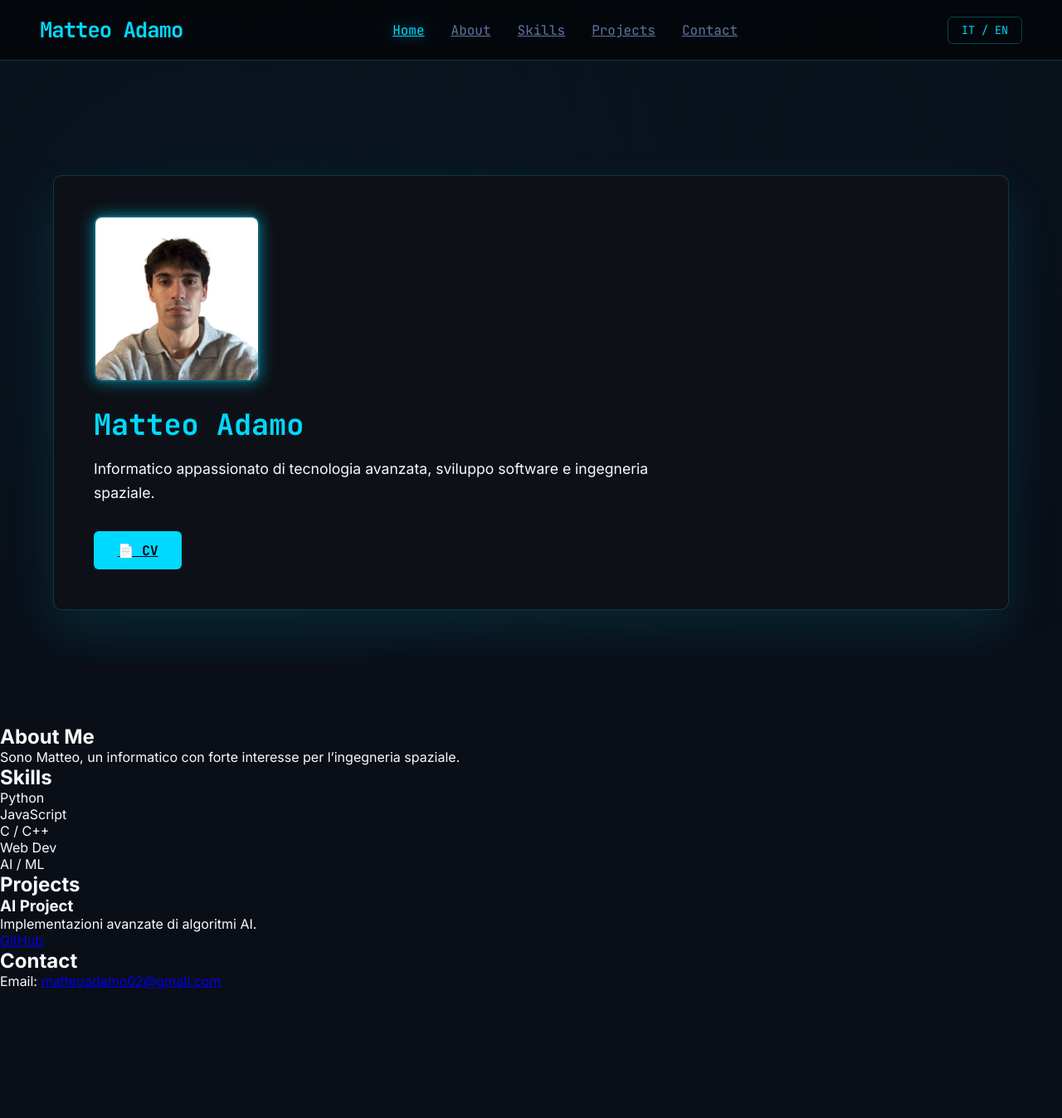
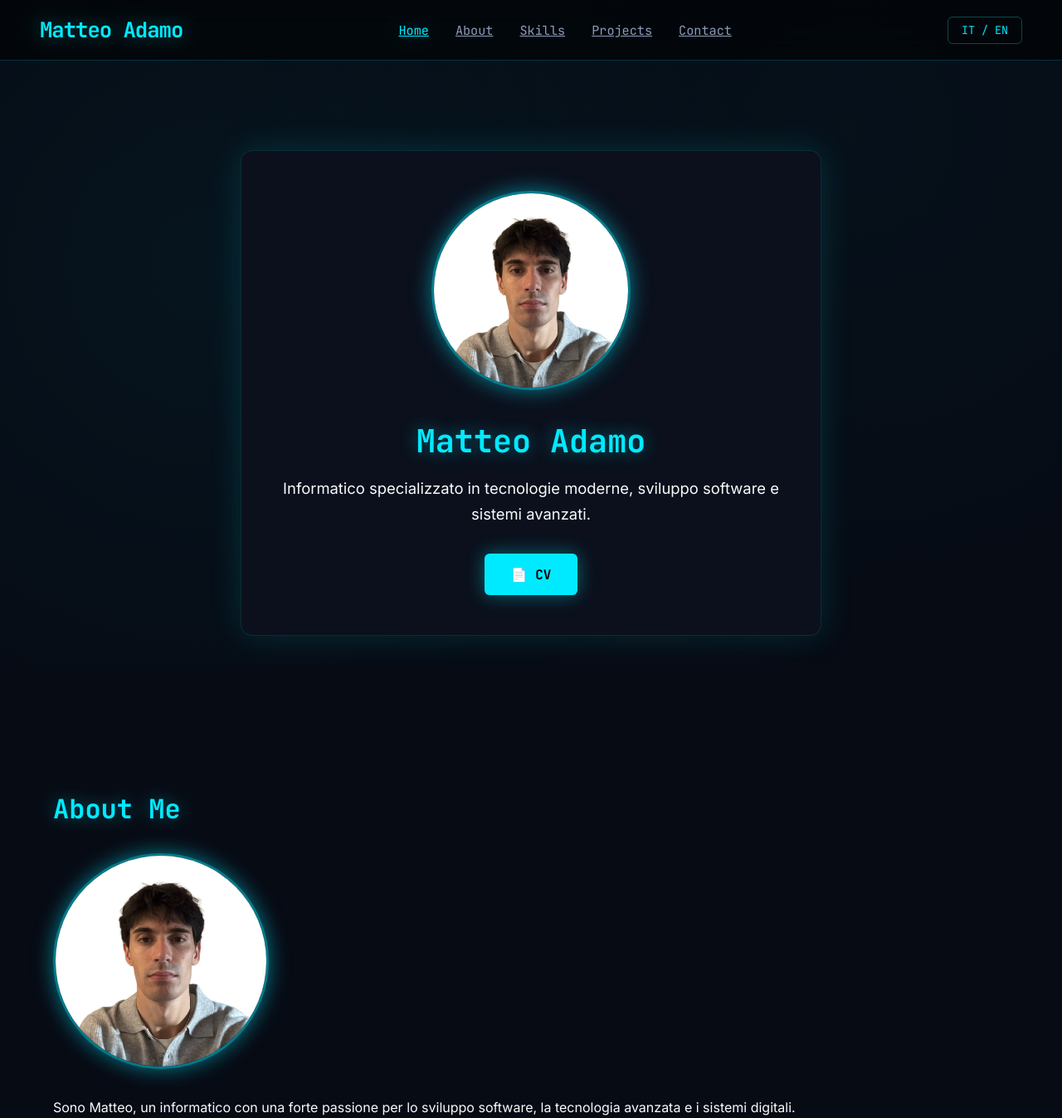
Before and after one commit to omada02/omada02.github.io, a plain HTML site: page index.html in a window 1280 px wide. Shown: the top 1347 px of the page at 83% size. Before the commit the page ends 1192 px from the top, so only its background shows below. Drawn offline with Linux system fonts and the light colour scheme.

Commit message:
Refactor styles and update hero section content
Updated color variables and styles for a modern look. Modified hero section text and added new project descriptions.

```diff
--- a/index.html
+++ b/index.html
@@ -9,7 +9,7 @@
 <!-- Google Fonts -->
 <link href="https://fonts.googleapis.com/css2?family=JetBrains+Mono:wght@300;400;500;600;700&family=Inter:wght@300;400;500;600;700&display=swap" rel="stylesheet">
 
-<!-- Font Awesome -->
+<!-- Icons -->
 <link rel="stylesheet" href="https://cdnjs.cloudflare.com/ajax/libs/font-awesome/6.4.0/css/all.min.css">
 
 <style>
@@ -18,38 +18,35 @@
    VARIABLES — tema neon tecnico
    ============================= */
 :root {
-  --primary: #00d9ff;
-  --primary-dark: #00a6cc;
-  --secondary: #8be9fd;
-  --dark: #0a0e17;
-  --darker: #050811;
+  --primary: #00eaff;
+  --primary-dark: #00b3c7;
   --light: #f8fafc;
-  --gray: #6272a4;
-  --terminal-bg: #0d1117;
-  --shadow-lg: 0 25px 60px rgba(0, 217, 255, 0.12);
-  --radius: 10px;
+  --dark: #070b14;
+  --darker: #04060c;
+  --gray: #8b9bb8;
+  --shadow: 0 0 22px rgba(0, 234, 255, 0.4);
+  --radius: 14px;
   --transition: .25s ease;
-  --glow: 0 0 18px rgba(0, 217, 255, .55);
 }
 
 /* GLOBAL */
 * { box-sizing: border-box; margin: 0; padding: 0; }
 html { scroll-behavior: smooth; }
 body {
-  font-family: 'Inter', sans-serif;
   background: var(--dark);
   color: var(--light);
+  font-family: 'Inter', sans-serif;
   overflow-x: hidden;
 }
 
-/* Background tecnico */
+/* Decorative tech glow background */
 body::before {
   content: "";
   position: fixed;
   inset: 0;
   background:
-    radial-gradient(circle at 20% 40%, rgba(0,217,255,.08), transparent 60%),
-    radial-gradient(circle at 80% 20%, rgba(0,217,255,.05), transparent 60%);
+    radial-gradient(circle at 20% 40%, rgba(0,234,255,.08), transparent 60%),
+    radial-gradient(circle at 80% 20%, rgba(0,234,255,.05), transparent 60%);
   opacity: 0.6;
   z-index: -1;
 }
@@ -59,9 +56,9 @@ header {
   position: sticky;
   top: 0;
   padding: 1.2rem 3rem;
-  background: rgba(0,0,0,0.6);
+  background: rgba(0,0,0,0.55);
   backdrop-filter: blur(15px);
-  border-bottom: 1px solid rgba(0,217,255,0.25);
+  border-bottom: 1px solid rgba(0,234,255,0.2);
   display: flex;
   justify-content: space-between;
   align-items: center;
@@ -73,6 +70,7 @@ header h1 {
   color: var(--primary);
   font-size: 1.6rem;
   letter-spacing: -1px;
+  text-shadow: var(--shadow);
 }
 
 nav {
@@ -83,18 +81,19 @@ nav {
 nav a {
   font-family: 'JetBrains Mono', monospace;
   color: var(--gray);
-  position: relative;
   transition: var(--transition);
+  font-size: 0.95rem;
 }
-nav a:hover, nav a.active {
+nav a:hover,
+nav a.active {
   color: var(--primary);
-  text-shadow: var(--glow);
+  text-shadow: var(--shadow);
 }
 
 /* Language Toggle */
 .language-toggle {
   color: var(--primary);
-  border: 1px solid rgba(0,217,255,0.3);
+  border: 1px solid rgba(0,234,255,0.3);
   background: transparent;
   padding: .4rem 1rem;
   border-radius: 6px;
@@ -104,64 +103,167 @@ nav a:hover, nav a.active {
 }
 .language-toggle:hover {
   border-color: var(--primary);
-  box-shadow: var(--glow);
-  background: rgba(0,217,255,0.1);
+  box-shadow: var(--shadow);
+  background: rgba(0,234,255,0.1);
 }
+
 /* HERO */
 #hero {
   min-height: 100vh;
   padding: 6rem 4rem;
   display: flex;
-  flex-direction: column;
   justify-content: center;
+  align-items: center;
+  text-align: center;
 }
 
 .hero-card {
-  background: var(--terminal-bg);
+  max-width: 700px;
+  background: #0b101c;
   padding: 3rem;
   border-radius: var(--radius);
-  border: 1px solid rgba(0,217,255,0.2);
-  box-shadow: var(--shadow-lg);
+  border: 1px solid rgba(0,234,255,0.12);
+  box-shadow: 0 0 40px rgba(0,234,255,0.15);
+  animation: fadeIn 1.2s ease;
 }
 
+/* Foto rotonda moderna */
 .hero-image {
-  width: 200px;
-  height: 200px;
-  border-radius: var(--radius);
+  width: 240px;
+  height: 240px;
+  border-radius: 50%;
   object-fit: cover;
-  border: 2px solid rgba(0,217,255,0.4);
-  margin-bottom: 1.5rem;
-  box-shadow: var(--glow);
+  margin-bottom: 2rem;
+  border: 3px solid rgba(0,234,255,0.5);
+  box-shadow: 0 0 25px rgba(0,234,255,0.5);
 }
 
+/* Titolo tecnico */
 .hero-title {
   font-family: 'JetBrains Mono', monospace;
-  font-size: 2.2rem;
+  font-size: 2.4rem;
+  color: var(--primary);
+  text-shadow: var(--shadow);
   margin-bottom: 1rem;
-  color: var(--primary);
 }
 
 .hero-text {
-  font-size: 1.1rem;
-  line-height: 1.6;
+  font-size: 1.15rem;
+  margin-bottom: 2rem;
+  line-height: 1.7;
   color: var(--light);
-  max-width: 700px;
 }
 
+/* CV Button */
 .cv-button {
   display: inline-block;
-  margin-top: 2rem;
-  padding: 0.8rem 1.8rem;
+  padding: 0.9rem 2rem;
   font-family: 'JetBrains Mono', monospace;
   background: var(--primary);
   color: #000;
+  font-weight: 700;
   border-radius: 6px;
-  font-weight: 700;
+  box-shadow: var(--shadow);
+  text-decoration: none;
   transition: var(--transition);
 }
 .cv-button:hover {
   background: var(--primary-dark);
-  box-shadow: var(--glow);
+  box-shadow: 0 0 30px rgba(0,234,255,0.6);
+}
+
+/* Sections */
+.section {
+  padding: 5rem 4rem;
+}
+
+.section-title {
+  font-family: 'JetBrains Mono', monospace;
+  font-size: 2rem;
+  color: var(--primary);
+  margin-bottom: 2rem;
+  text-shadow: var(--shadow);
+}
+
+/* About photo big */
+.about-photo {
+  width: 260px;
+  height: 260px;
+  border-radius: 50%;
+  object-fit: cover;
+  margin-bottom: 2rem;
+  border: 3px solid rgba(0,234,255,0.5);
+  box-shadow: 0 0 25px rgba(0,234,255,0.5);
+}
+
+/* Skills Grid */
+.skills-grid {
+  display: grid;
+  grid-template-columns: repeat(auto-fit, minmax(160px, 1fr));
+  gap: 1.5rem;
+}
+
+.skill {
+  background: #0e1526;
+  padding: 1.2rem;
+  border-radius: var(--radius);
+  text-align: center;
+  border: 1px solid rgba(0,234,255,0.15);
+  box-shadow: 0 0 15px rgba(0,234,255,0.08);
+  font-family: 'JetBrains Mono', monospace;
+  transition: .2s ease;
+}
+.skill:hover {
+  transform: translateY(-6px);
+  box-shadow: 0 0 22px rgba(0,234,255,0.3);
+}
+
+/* Projects */
+.project-card {
+  background: #0b101c;
+  padding: 2rem;
+  border-radius: var(--radius);
+  margin-bottom: 2rem;
+  border: 1px solid rgba(0,234,255,0.15);
+  box-shadow: 0 0 18px rgba(0,234,255,0.1);
+}
+
+.project-card h3 {
+  color: var(--primary);
+  font-family: 'JetBrains Mono', monospace;
+  margin-bottom: 0.5rem;
+}
+
+.project-btn {
+  display: inline-block;
+  margin-top: 1rem;
+  padding: .6rem 1.4rem;
+  background: var(--primary);
+  color: #000;
+  border-radius: 6px;
+  text-decoration: none;
+  font-family: 'JetBrains Mono', monospace;
+  font-weight: 600;
+  transition: var(--transition);
+}
+.project-btn:hover {
+  background: var(--primary-dark);
+  box-shadow: var(--shadow);
+}
+
+/* Contact */
+#contact a {
+  color: var(--primary);
+  text-decoration: none;
+}
+#contact a:hover {
+  text-shadow: var(--shadow);
+}
+
+/* Animations */
+@keyframes fadeIn {
+  from { opacity: 0; transform: translateY(40px); }
+  to { opacity: 1; transform: translateY(0); }
 }
 
 </style>
@@ -184,33 +286,41 @@ nav a:hover, nav a.active {
 <section id="hero">
   <div class="hero-card">
     <img src="foto.jpg" class="hero-image" alt="Foto Matteo Adamo">
-    <h1 class="hero-title" data-it="Matteo Adamo" data-en="Matteo Adamo">Matteo Adamo</h1>
+    <h1 class="hero-title"
+        data-it="Matteo Adamo"
+        data-en="Matteo Adamo">Matteo Adamo</h1>
 
     <p class="hero-text"
-       data-it="Informatico appassionato di tecnologia avanzata, sviluppo software e ingegneria spaziale."
-       data-en="Computer scientist passionate about advanced technology, software development and space engineering.">
-       Informatico appassionato di tecnologia avanzata, sviluppo software e ingegneria spaziale.
+       data-it="Informatico specializzato in tecnologie moderne, sviluppo software e sistemi avanzati."
+       data-en="Computer scientist specialized in modern technologies, software development and advanced systems.">
+       Informatico specializzato in tecnologie moderne, sviluppo software e sistemi avanzati.
     </p>
 
     <a href="cv.pdf" class="cv-button">📄 CV</a>
   </div>
 </section>
+
 <section id="about" class="section">
   <h2 class="section-title">About Me</h2>
-  <p data-it="Sono Matteo, un informatico con forte interesse per l’ingegneria spaziale."
-     data-en="I am Matteo, a computer scientist with a strong interest in spacecraft engineering.">
-     Sono Matteo, un informatico con forte interesse per l’ingegneria spaziale.
+
+  <img src="foto.jpg" class="about-photo" alt="Foto Matteo">
+
+  <p data-it="Sono Matteo, un informatico con una forte passione per lo sviluppo software, la tecnologia avanzata e i sistemi digitali."
+     data-en="I am Matteo, a computer scientist with a strong passion for software development, advanced technology and digital systems.">
+     Sono Matteo, un informatico con una forte passione per lo sviluppo software, la tecnologia avanzata e i sistemi digitali.
   </p>
 </section>
 
 <section id="skills" class="section">
   <h2 class="section-title">Skills</h2>
+
   <div class="skills-grid">
     <div class="skill">Python</div>
     <div class="skill">JavaScript</div>
     <div class="skill">C / C++</div>
     <div class="skill">Web Dev</div>
     <div class="skill">AI / ML</div>
+    <div class="skill">Cybersecurity</div>
   </div>
 </section>
 
@@ -218,8 +328,14 @@ nav a:hover, nav a.active {
   <h2 class="section-title">Projects</h2>
 
   <div class="project-card">
-    <h3>AI Project</h3>
-    <p>Implementazioni avanzate di algoritmi AI.</p>
+    <h3>AI Vision System</h3>
+    <p>Implementazioni avanzate di computer vision e reti neurali.</p>
+    <a class="project-btn" href="#">GitHub</a>
+  </div>
+
+  <div class="project-card">
+    <h3>Automation Toolset</h3>
+    <p>Strumenti automatizzati per processi digitali e workflow intelligenti.</p>
     <a class="project-btn" href="#">GitHub</a>
   </div>
 
@@ -227,8 +343,10 @@ nav a:hover, nav a.active {
 
 <section id="contact" class="section">
   <h2 class="section-title">Contact</h2>
+
   <p>Email: <a href="mailto:matteoadamo02@gmail.com">matteoadamo02@gmail.com</a></p>
 </section>
+
 <script>
 function toggleLanguage() {
   const elements = document.querySelectorAll("[data-it]");
```
